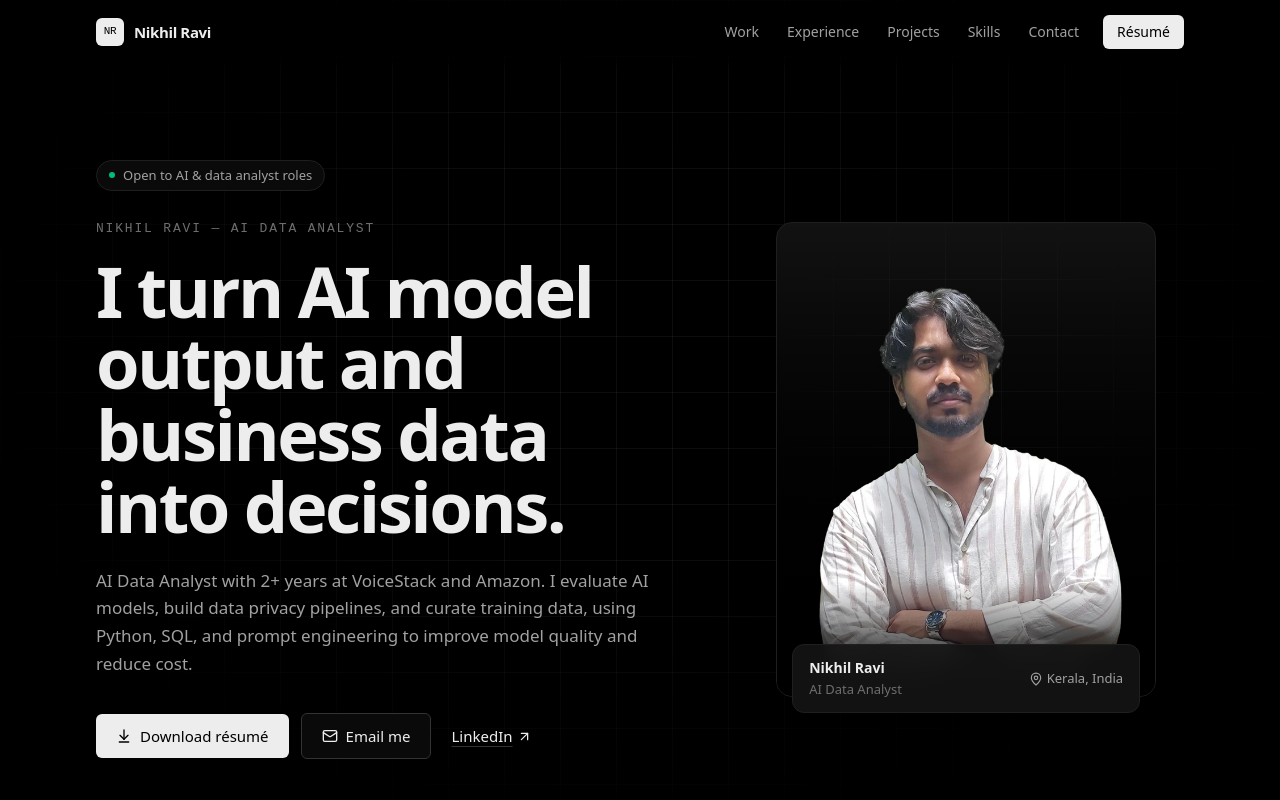
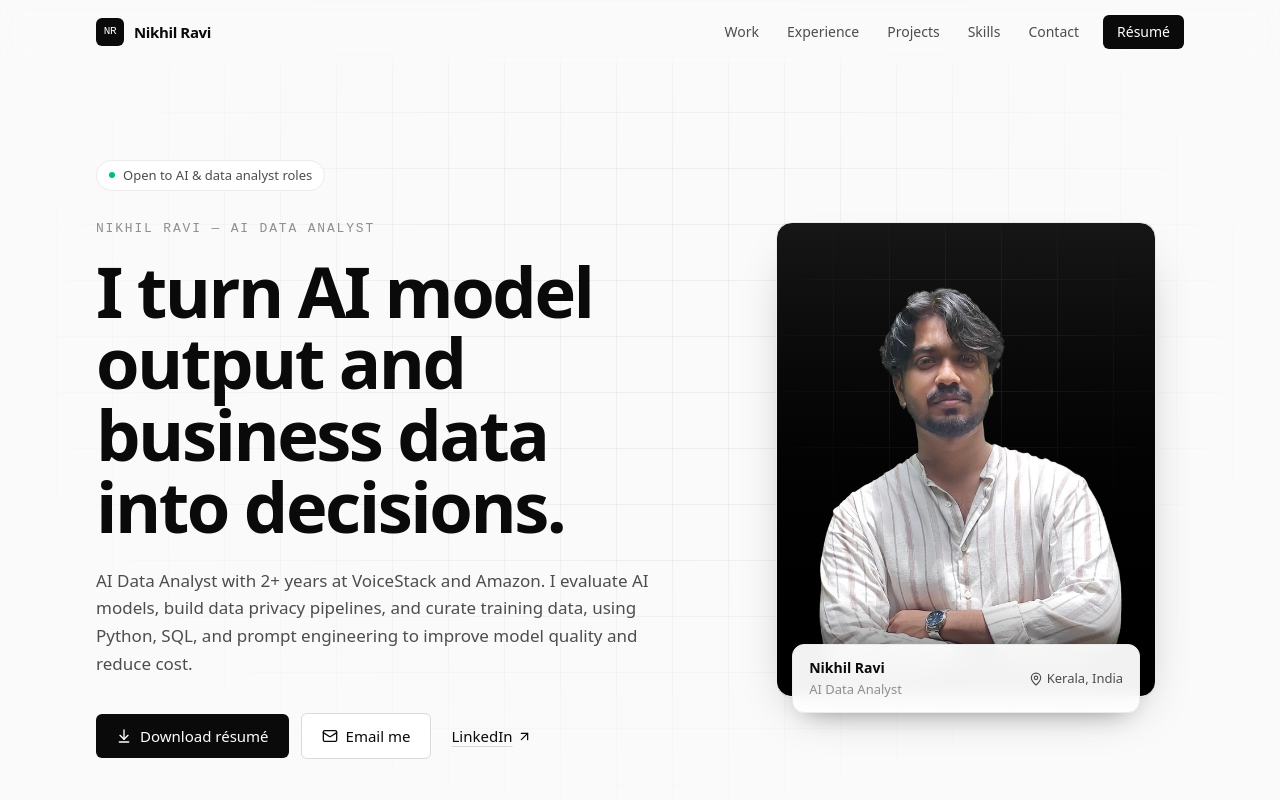
Before and after one commit to nikhilravi06/nikilrvi-portfolio, a React (Vite) app: page / in a window 1280 px wide. Shown: the top 800 px of the page. Built offline with nearby package versions, Linux system fonts and the light colour scheme.

Commit message:
Restore light theme; keep the portrait on a black card
Co-Authored-By: Claude Opus 5.5 <noreply@anthropic.com>
Claude-Session: https://claude.ai/code/session_01CJPsTJ3P69nUV2d9rVprZx

```diff
--- a/index.html
+++ b/index.html
@@ -9,7 +9,7 @@
       content="Nikhil Ravi, AI Data Analyst. Model evaluation, data privacy pipelines, and AI training data at VoiceStack and Amazon."
     />
     <meta name="author" content="Nikhil Ravi" />
-    <meta name="theme-color" content="#000000" />
+    <meta name="theme-color" content="#fafafa" />
     <meta property="og:title" content="Nikhil Ravi" />
     <meta
       property="og:description"
--- a/src/components/Nav.tsx
+++ b/src/components/Nav.tsx
@@ -21,7 +21,7 @@ export function Nav() {
     >
       <nav aria-label="Primary" className="mx-auto flex h-16 max-w-6xl items-center justify-between px-5 sm:px-8">
         <a href="#top" className="flex items-center gap-2.5 text-[15px] font-semibold tracking-tight text-ink">
-          <span className="grid h-7 w-7 place-items-center rounded-md bg-ink font-mono text-[11px] font-medium text-black">
+          <span className="grid h-7 w-7 place-items-center rounded-md bg-ink font-mono text-[11px] font-medium text-white">
             NR
           </span>
           {site.name}
@@ -32,14 +32,14 @@ export function Nav() {
             <a
               key={item.id}
               href={`#${item.id}`}
-              className="rounded-md px-3 py-1.5 text-[14px] text-body transition-colors hover:bg-white/[0.06] hover:text-ink"
+              className="rounded-md px-3 py-1.5 text-[14px] text-body transition-colors hover:bg-black/[0.04] hover:text-ink"
             >
               {item.label}
             </a>
           ))}
           <a
             href="#contact"
-            className="rounded-md px-3 py-1.5 text-[14px] text-body transition-colors hover:bg-white/[0.06] hover:text-ink"
+            className="rounded-md px-3 py-1.5 text-[14px] text-body transition-colors hover:bg-black/[0.04] hover:text-ink"
           >
             Contact
           </a>
@@ -47,7 +47,7 @@ export function Nav() {
             href={site.resumeHref}
             target="_blank"
             rel="noopener"
-            className="ml-2 rounded-md bg-ink px-3.5 py-1.5 text-[14px] font-medium text-black transition-opacity hover:opacity-85"
+            className="ml-2 rounded-md bg-ink px-3.5 py-1.5 text-[14px] font-medium text-white transition-opacity hover:opacity-85"
           >
             Résumé
           </a>
@@ -55,7 +55,7 @@ export function Nav() {
 
         <button
           type="button"
-          className="grid h-9 w-9 place-items-center rounded-md text-ink hover:bg-white/10 md:hidden"
+          className="grid h-9 w-9 place-items-center rounded-md text-ink hover:bg-black/5 md:hidden"
           aria-label={open ? "Close menu" : "Open menu"}
           aria-expanded={open}
           onClick={() => setOpen((v) => !v)}
@@ -80,7 +80,7 @@ export function Nav() {
             href={site.resumeHref}
             target="_blank"
             rel="noopener"
-            className="mt-4 block rounded-md bg-ink py-2.5 text-center text-[15px] font-medium text-black"
+            className="mt-4 block rounded-md bg-ink py-2.5 text-center text-[15px] font-medium text-white"
           >
             Download résumé
           </a>
--- a/src/components/Page.tsx
+++ b/src/components/Page.tsx
@@ -70,7 +70,7 @@ export function Hero() {
         <div>
           <motion.p
             {...rise(0)}
-            className="mb-7 inline-flex items-center gap-2 rounded-full border border-line bg-surface px-3 py-1 text-[13px] text-body"
+            className="mb-7 inline-flex items-center gap-2 rounded-full border border-line bg-white px-3 py-1 text-[13px] text-body"
           >
             <span className="h-1.5 w-1.5 rounded-full bg-emerald-500" />
             Open to AI &amp; data analyst roles
@@ -92,13 +92,13 @@ export function Hero() {
               href={site.resumeHref}
               target="_blank"
               rel="noopener"
-              className="inline-flex items-center gap-2 rounded-md bg-ink px-5 py-2.5 text-[15px] font-medium text-black transition-opacity hover:opacity-85"
+              className="inline-flex items-center gap-2 rounded-md bg-ink px-5 py-2.5 text-[15px] font-medium text-white transition-opacity hover:opacity-85"
             >
               <ArrowDownToLine size={16} /> Download résumé
             </a>
             <a
               href={`mailto:${site.email}`}
-              className="inline-flex items-center gap-2 rounded-md border border-line-strong bg-surface px-5 py-2.5 text-[15px] font-medium text-ink transition-colors hover:border-ink"
+              className="inline-flex items-center gap-2 rounded-md border border-line-strong bg-white px-5 py-2.5 text-[15px] font-medium text-ink transition-colors hover:border-ink"
             >
               <Mail size={16} /> Email me
             </a>
@@ -119,8 +119,18 @@ export function Hero() {
           transition={{ duration: 0.7, ease: [0.22, 1, 0.36, 1], delay: 0.15 }}
           className="relative mx-auto w-full max-w-[380px]"
         >
-          <div className="relative aspect-[4/5] overflow-hidden rounded-2xl border border-line bg-gradient-to-b from-[#121212] to-black shadow-[0_30px_60px_-30px_rgba(0,0,0,0.9)]">
-            <div className="grid-bg absolute inset-0 opacity-60" aria-hidden="true" />
+          <div className="relative aspect-[4/5] overflow-hidden rounded-2xl border border-line border-black bg-gradient-to-b from-[#161616] to-black shadow-[0_1px_0_rgba(0,0,0,0.04),0_24px_48px_-24px_rgba(0,0,0,0.45)]">
+            <div
+              className="absolute inset-0 opacity-[0.08]"
+              aria-hidden="true"
+              style={{
+                backgroundImage:
+                  "linear-gradient(to right, #fff 1px, transparent 1px), linear-gradient(to bottom, #fff 1px, transparent 1px)",
+                backgroundSize: "56px 56px",
+                maskImage: "radial-gradient(ellipse 80% 60% at 50% 30%, #000, transparent 75%)",
+                WebkitMaskImage: "radial-gradient(ellipse 80% 60% at 50% 30%, #000, transparent 75%)",
+              }}
+            />
             <img
               src={site.photo}
               alt={`Portrait of ${site.name}`}
@@ -128,9 +138,9 @@ export function Hero() {
               height={800}
               className="absolute inset-x-0 bottom-0 mx-auto h-[96%] w-auto object-contain object-bottom"
             />
-            <div className="pointer-events-none absolute inset-x-0 bottom-0 h-28 bg-gradient-to-t from-black via-black/60 to-transparent" aria-hidden="true" />
+            <div className="pointer-events-none absolute inset-x-0 bottom-0 h-24 bg-gradient-to-t from-black/80 to-transparent" aria-hidden="true" />
           </div>
-          <figcaption className="absolute -bottom-4 left-4 right-4 flex items-center justify-between gap-3 rounded-xl border border-line bg-raised/90 px-4 py-3 shadow-[0_12px_24px_-14px_rgba(0,0,0,0.8)] backdrop-blur">
+          <figcaption className="absolute -bottom-4 left-4 right-4 flex items-center justify-between gap-3 rounded-xl border border-line bg-white/95 px-4 py-3 shadow-[0_12px_24px_-14px_rgba(0,0,0,0.3)] backdrop-blur">
             <span>
               <span className="block text-[14px] font-semibold text-ink">{site.name}</span>
               <span className="block text-[13px] text-muted">{site.role}</span>
@@ -143,7 +153,7 @@ export function Hero() {
       </div>
 
       <div className={`${shell} relative pb-20`}>
-        <dl className="grid grid-cols-2 overflow-hidden rounded-xl border border-line bg-surface md:grid-cols-4">
+        <dl className="grid grid-cols-2 overflow-hidden rounded-xl border border-line bg-white md:grid-cols-4">
           {stats.map(([k, v], i) => (
             <div
               key={k}
@@ -163,7 +173,7 @@ export function Hero() {
 
 export function Focus() {
   return (
-    <section id="work" className="border-t border-line bg-surface py-20 md:py-28">
+    <section id="work" className="border-t border-line bg-white py-20 md:py-28">
       <div className={shell}>
         <SectionHead
           index="01"
@@ -183,7 +193,7 @@ export function Focus() {
               <p className="mt-3 text-[15px] leading-relaxed">{f.body}</p>
               <ul className="mt-5 flex flex-wrap gap-2">
                 {f.tags.map((t) => (
-                  <li key={t} className="rounded-md bg-raised px-2.5 py-1 font-mono text-[12px] text-body ring-1 ring-line">
+                  <li key={t} className="rounded-md bg-bg px-2.5 py-1 font-mono text-[12px] text-body ring-1 ring-line">
                     {t}
                   </li>
                 ))}
@@ -253,15 +263,15 @@ export function Experience() {
 function ProjectArt({ name }: { name: string }) {
   if (name === "PhishFinder") {
     return (
-      <div className="w-full max-w-[300px] rounded-lg border border-line bg-surface p-4 ">
-        <div className="flex items-center gap-2 rounded-md bg-raised px-3 py-2 font-mono text-[11px] text-muted ring-1 ring-line">
+      <div className="w-full max-w-[300px] rounded-lg border border-line bg-white p-4 shadow-sm">
+        <div className="flex items-center gap-2 rounded-md bg-bg px-3 py-2 font-mono text-[11px] text-muted ring-1 ring-line">
           <span className="h-2 w-2 rounded-full bg-red-500" /> secure-login-verify.example
         </div>
         <div className="mt-4 flex items-center justify-between">
           <span className="text-[13px] font-semibold text-ink">Phishing risk</span>
-          <span className="rounded-full bg-red-500/10 px-2 py-0.5 text-[11px] font-medium text-red-400 ring-1 ring-red-500/30">Blocked</span>
+          <span className="rounded-full bg-red-50 px-2 py-0.5 text-[11px] font-medium text-red-600 ring-1 ring-red-200">Blocked</span>
         </div>
-        <div className="mt-3 h-1.5 overflow-hidden rounded-full bg-raised ring-1 ring-line">
+        <div className="mt-3 h-1.5 overflow-hidden rounded-full bg-bg ring-1 ring-line">
           <span className="block h-full w-[82%] rounded-full bg-red-500" />
         </div>
         <p className="mt-3 font-mono text-[10.5px] text-muted">model: random_forest · input: url features</p>
@@ -269,7 +279,7 @@ function ProjectArt({ name }: { name: string }) {
     )
   }
   return (
-    <div className="w-full max-w-[300px] rounded-lg border border-line bg-surface p-4 ">
+    <div className="w-full max-w-[300px] rounded-lg border border-line bg-white p-4 shadow-sm">
       <p className="text-[13px] font-semibold text-ink">Case overview</p>
       <div className="mt-3 space-y-2">
         {[
@@ -277,7 +287,7 @@ function ProjectArt({ name }: { name: string }) {
           ["Case under review", "bg-amber-500"],
           ["Fine payment", "bg-line-strong"],
         ].map(([label, dot]) => (
-          <div key={label} className="flex items-center gap-2.5 rounded-md bg-raised px-3 py-2 text-[12px] text-body ring-1 ring-line">
+          <div key={label} className="flex items-center gap-2.5 rounded-md bg-bg px-3 py-2 text-[12px] text-body ring-1 ring-line">
             <span className={`h-2 w-2 rounded-full ${dot}`} />
             {label}
           </div>
@@ -289,13 +299,13 @@ function ProjectArt({ name }: { name: string }) {
 
 export function Projects() {
   return (
-    <section id="projects" className="border-t border-line bg-surface py-20 md:py-28">
+    <section id="projects" className="border-t border-line bg-white py-20 md:py-28">
       <div className={shell}>
         <SectionHead index="03" label="Projects" title="Things I’ve built" />
         <div className="grid gap-6 md:grid-cols-2">
           {projects.map((p, i) => (
             <Reveal key={p.name} delay={i * 0.06}>
-              <article className="group flex h-full flex-col overflow-hidden rounded-xl border border-line bg-surface transition-shadow duration-200 hover:border-line-strong">
+              <article className="group flex h-full flex-col overflow-hidden rounded-xl border border-line bg-white transition-shadow duration-200 hover:shadow-[0_20px_40px_-24px_rgba(0,0,0,0.3)]">
                 <div className="relative grid h-56 place-items-center overflow-hidden border-b border-line bg-bg px-6">
                   <div className="grid-bg absolute inset-0" aria-hidden="true" />
                   <div className="relative w-full transition-transform duration-300 group-hover:-translate-y-1 [&>*]:mx-auto">
@@ -311,7 +321,7 @@ export function Projects() {
                   </p>
                   <ul className="mt-auto flex flex-wrap gap-2 pt-6">
                     {p.technologies.map((t) => (
-                      <li key={t} className="rounded-md bg-raised px-2.5 py-1 font-mono text-[12px] text-body ring-1 ring-line">
+                      <li key={t} className="rounded-md bg-bg px-2.5 py-1 font-mono text-[12px] text-body ring-1 ring-line">
                         {t}
                       </li>
                     ))}
@@ -333,7 +343,7 @@ export function Skills() {
     <section id="skills" className="py-20 md:py-28">
       <div className={shell}>
         <SectionHead index="04" label="Skills" title="Tools, skills & credentials" />
-        <Reveal className="grid overflow-hidden rounded-xl border border-line bg-surface md:grid-cols-3">
+        <Reveal className="grid overflow-hidden rounded-xl border border-line bg-white md:grid-cols-3">
           {skills.map((g, i) => (
             <div key={g.label} className={`p-7 ${i > 0 ? "border-t border-line md:border-l md:border-t-0" : ""}`}>
               <h3 className="font-mono text-[12px] font-normal uppercase tracking-[0.14em] text-muted">{g.label}</h3>
@@ -349,7 +359,7 @@ export function Skills() {
         </Reveal>
 
         <div className="mt-6 grid gap-6 md:grid-cols-[1.6fr_1fr]">
-          <Reveal className="rounded-xl border border-line bg-surface p-7">
+          <Reveal className="rounded-xl border border-line bg-white p-7">
             <h3 className="font-mono text-[12px] font-normal uppercase tracking-[0.14em] text-muted">Certifications</h3>
             <ul className="mt-4">
               {certifications.map((c) => (
@@ -360,13 +370,13 @@ export function Skills() {
               ))}
             </ul>
           </Reveal>
-          <Reveal className="flex flex-col rounded-xl border border-line bg-surface p-7">
+          <Reveal className="flex flex-col rounded-xl border border-line bg-white p-7">
             <h3 className="font-mono text-[12px] font-normal uppercase tracking-[0.14em] text-muted">Education</h3>
             <p className="mt-4 text-[1.15rem] font-semibold leading-snug tracking-tight text-ink">{education.degree}</p>
             <p className="mt-2 text-[15px]">{education.school}</p>
             <div className="mt-auto flex items-center justify-between pt-6 text-[14px]">
               <span className="font-mono text-muted">{education.period}</span>
-              <span className="rounded-md bg-raised px-2.5 py-1 font-medium text-ink ring-1 ring-line">{education.note}</span>
+              <span className="rounded-md bg-bg px-2.5 py-1 font-medium text-ink ring-1 ring-line">{education.note}</span>
             </div>
           </Reveal>
         </div>
@@ -380,9 +390,9 @@ export function Skills() {
 export function Contact() {
   return (
     <section id="contact" className="px-5 pb-10 sm:px-8">
-      <Reveal className="relative mx-auto max-w-6xl overflow-hidden rounded-2xl border border-line bg-surface px-7 py-16 text-ink md:px-14 md:py-20">
+      <Reveal className="relative mx-auto max-w-6xl overflow-hidden rounded-2xl bg-ink px-7 py-16 text-white md:px-14 md:py-20">
         <div
-          className="pointer-events-none absolute inset-0 opacity-[0.07]"
+          className="pointer-events-none absolute inset-0 opacity-[0.12]"
           aria-hidden="true"
           style={{
             backgroundImage:
@@ -394,18 +404,18 @@ export function Contact() {
         />
         <div className="relative grid gap-10 md:grid-cols-[1.4fr_1fr] md:items-end">
           <div>
-            <p className="font-mono text-[12px] uppercase tracking-[0.14em] text-muted">05 / Contact</p>
-            <h2 className="mt-4 text-[clamp(2.1rem,4.6vw,3.4rem)] font-semibold leading-[1.05]">
+            <p className="font-mono text-[12px] uppercase tracking-[0.14em] text-white/50">05 / Contact</p>
+            <h2 className="mt-4 text-[clamp(2.1rem,4.6vw,3.4rem)] font-semibold leading-[1.05] !text-white">
               Hiring for an AI or data role? Let’s talk.
             </h2>
-            <p className="mt-5 max-w-lg text-[16px] text-body">
+            <p className="mt-5 max-w-lg text-[16px] text-white/65">
               I’m available for AI data analyst and data analyst roles. Email is the quickest way to reach me.
             </p>
           </div>
           <div className="flex flex-col gap-3">
             <a
               href={`mailto:${site.email}`}
-              className="inline-flex items-center justify-between gap-3 rounded-md bg-ink px-5 py-3.5 text-[15px] font-medium text-black transition-opacity hover:opacity-90"
+              className="inline-flex items-center justify-between gap-3 rounded-md bg-white px-5 py-3.5 text-[15px] font-medium text-ink transition-opacity hover:opacity-90"
             >
               <span className="inline-flex items-center gap-2.5">
                 <Mail size={17} /> {site.email}
@@ -414,7 +424,7 @@ export function Contact() {
             </a>
             <a
               href={site.phoneHref}
-              className="inline-flex items-center justify-between gap-3 rounded-md border border-line-strong px-5 py-3.5 text-[15px] text-ink transition-colors hover:bg-white/[0.06]"
+              className="inline-flex items-center justify-between gap-3 rounded-md border border-white/20 px-5 py-3.5 text-[15px] text-white transition-colors hover:bg-white/10"
             >
               <span className="inline-flex items-center gap-2.5">
                 <Phone size={16} /> {site.phoneDisplay}
@@ -424,7 +434,7 @@ export function Contact() {
               href={site.linkedin}
               target="_blank"
               rel="noopener noreferrer"
-              className="inline-flex items-center justify-between gap-3 rounded-md border border-line-strong px-5 py-3.5 text-[15px] text-ink transition-colors hover:bg-white/[0.06]"
+              className="inline-flex items-center justify-between gap-3 rounded-md border border-white/20 px-5 py-3.5 text-[15px] text-white transition-colors hover:bg-white/10"
             >
               LinkedIn <ArrowUpRight size={17} />
             </a>
--- a/src/index.css
+++ b/src/index.css
@@ -4,15 +4,13 @@
   --font-sans: "Geist Variable", ui-sans-serif, system-ui, sans-serif;
   --font-mono: "Geist Mono Variable", ui-monospace, monospace;
 
-  --color-bg: #000000;
-  --color-surface: #0a0a0a;
-  --color-raised: #141414;
-  --color-ink: #ededed;
-  --color-body: #a1a1a1;
-  --color-muted: #6e6e6e;
-  --color-line: #1f1f1f;
-  --color-line-strong: #333333;
-  --color-accent: #3b9eff;
+  --color-bg: #fafafa;
+  --color-ink: #0a0a0a;
+  --color-body: #4d4d4d;
+  --color-muted: #8f8f8f;
+  --color-line: #ebebeb;
+  --color-line-strong: #d9d9d9;
+  --color-accent: #0a72ef;
 }
 
 html {
@@ -43,11 +41,7 @@ body {
 
 ::selection {
   background: var(--color-ink);
-  color: #000;
-}
-
-html {
-  color-scheme: dark;
+  color: #fff;
 }
 
 h1,
@@ -60,8 +54,8 @@ h3 {
 /* faint grid behind the hero, fading out */
 .grid-bg {
   background-image:
-    linear-gradient(to right, rgba(255, 255, 255, 0.05) 1px, transparent 1px),
-    linear-gradient(to bottom, rgba(255, 255, 255, 0.05) 1px, transparent 1px);
+    linear-gradient(to right, rgba(0, 0, 0, 0.045) 1px, transparent 1px),
+    linear-gradient(to bottom, rgba(0, 0, 0, 0.045) 1px, transparent 1px);
   background-size: 56px 56px;
   -webkit-mask-image: radial-gradient(ellipse 70% 65% at 50% 35%, #000 30%, transparent 75%);
   mask-image: radial-gradient(ellipse 70% 65% at 50% 35%, #000 30%, transparent 75%);
@@ -75,7 +69,7 @@ h3 {
   padding: 0.5rem 0.9rem;
   border-radius: 6px;
   background: var(--color-ink);
-  color: #000;
+  color: #fff;
   font-weight: 500;
 }
 
```
